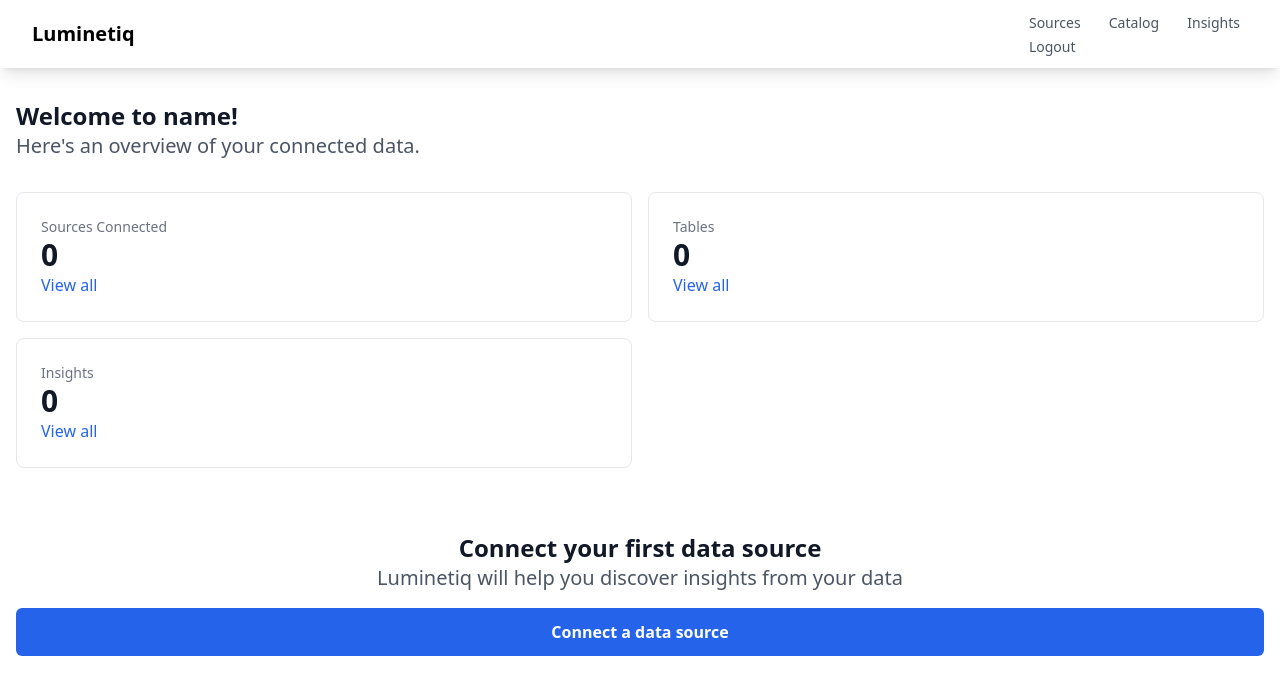
After one commit to brayden-s-haws/Flint, a Django app: page / in a window 1280 px wide. The commit adds this page. Shown: the top 695 px of the page. Run offline with Django 5.2, Linux system fonts and the light colour scheme; the visitor is signed in with stand-in values (Sample User, id 1); data comes from the database, SQL or seed files in the repository; some libraries are stand-ins or nearby versions.

Commit message:
Add architect-review, branch-review, and plan-feature skills; implement dashboard view and template; update developer documentation and UI cleanup tracker.

```diff
--- a/apps/core/urls.py
+++ b/apps/core/urls.py
@@ -4,5 +4,6 @@ from . import views
 app_name = 'core'
 
 urlpatterns = [
+    path('', views.DashboardView.as_view(), name='dashboard'),
 
 ]
--- a/apps/core/views.py
+++ b/apps/core/views.py
@@ -1,3 +1,19 @@
-from django.shortcuts import render
+from __future__ import annotations
 
-# Create your views here.
+from typing import Any
+
+from django.contrib.auth.mixins import LoginRequiredMixin
+from django.urls import reverse_lazy
+from django.views.generic import TemplateView
+
+class DashboardView(LoginRequiredMixin, TemplateView):
+    template_name = 'core/dashboard.html'
+    login_url = reverse_lazy('users:login')
+
+    def get_context_data(self, **kwargs: Any) -> dict[str, Any]:
+        context = super().get_context_data(**kwargs)
+        context['account'] = getattr(self.request, 'account', None)
+        context['source_count'] = 0
+        context['table_count'] = 0
+        context['insight_count'] = 0
+        return context
--- a/templates/components/_navbar.html
+++ b/templates/components/_navbar.html
@@ -7,9 +7,9 @@
         </div>
         <div>
             {% if request.user.is_authenticated %}
-                <a class="text-sm font-medium text-gray-600 hover:text-gray-900 mr-6" href="{% url 'sources:list' %}">Sources</a>
-                <a class="text-sm font-medium text-gray-600 hover:text-gray-900 mr-6" href="{% url 'catalog:list' %}">Catalog</a>
-                <a class="text-sm font-medium text-gray-600 hover:text-gray-900 mr-6" href="{% url 'insights:list' %}">Insights</a>
+                <a class="text-sm font-medium text-gray-600 hover:text-gray-900 mr-6" href="">Sources</a>
+                <a class="text-sm font-medium text-gray-600 hover:text-gray-900 mr-6" href="">Catalog</a>
+                <a class="text-sm font-medium text-gray-600 hover:text-gray-900 mr-6" href="">Insights</a>
                 <form action="{% url 'users:logout' %}" method="post">
                     {% csrf_token %}
                     <button class="bg-transparent border-none cursor-pointer text-sm font-medium text-gray-600 hover:text-gray-900" type="submit">Logout</button>
--- /dev/null
+++ b/templates/core/dashboard.html
@@ -0,0 +1,48 @@
+{% extends 'base.html' %}
+
+{% block title %}Dashboard | Luminetiq{% endblock %}
+
+{% block content %}
+<main class="max-w-7xl mx-auto px-4 py-8">
+    <div>
+        {% if account %}
+        <h1 class="text-2xl font-bold text-gray-900">Welcome to {{ account.name }}!</h1>
+        {% else %}
+        <h1 class="text-2xl font-bold text-gray-900">Welcome to Luminetiq!</h1>
+        {% endif %}
+        <h2 class="text-xl font-medium text-gray-600">Here's an overview of your connected data.</h2>
+    </div>
+    <div>
+        <div class="grid grid-cols-1 sm:grid-cols-2 gap-4 mt-8">
+            <div class="bg-white rounded-lg border border-gray-200 p-6">
+                <h3 class="text-sm text-gray-500">Sources Connected</h3>
+                <h1 class="text-3xl font-bold text-gray-900">{{ source_count }}</h1>
+                <a href="{% url 'sources:list' %}" class="text-blue-600 hover:underline">View all</a>
+            </div>
+            <div class="bg-white rounded-lg border border-gray-200 p-6">
+                <h3 class="text-sm text-gray-500">Tables</h3>
+                <h1 class="text-3xl font-bold text-gray-900">{{ table_count }}</h1>
+                <a href="{% url 'catalog:list' %}" class="text-blue-600 hover:underline">View all</a>
+            </div>
+            <div class="bg-white rounded-lg border border-gray-200 p-6">
+                <h3 class="text-sm text-gray-500">Insights</h3>
+                <h1 class="text-3xl font-bold text-gray-900">{{ insight_count }}</h1>
+                <a href="{% url 'insights:list' %}" class="text-blue-600 hover:underline">View all</a>
+            </div>
+        </div>
+    </div>
+    <div>
+        <div class="text-center mt-16">
+            {% if source_count == 0 %}
+            <h1 class="text-2xl font-semibold text-gray-900">Connect your first data source</h1>
+            <h3 class="text-xl font-medium text-gray-600">Luminetiq will help you discover insights from your data</h3>
+            <a href="{% url 'sources:list' %}" class="bg-blue-600 hover:bg-blue-700 text-white font-semibold py-3 px-6 rounded-md transition-colors block mt-4">Connect a data source</a>
+            {% endif %}
+            {% if source_count > 0 %}
+            <h3 class="text-xl font-medium text-gray-600">Your sources are connected.</h3>
+            {% endif %}
+        </div>
+    </div>
+
+</main>
+{% endblock content %}
```
Also changed, not shown: devdocs/appdocs/core.md (+3 -3 lines), devdocs/appdocs/sources.md (+1 -1 lines), devdocs/getting_started.md (+1 -1 lines), devdocs/ui/cleanup.md (+7 -1 lines), .claude/skills/architect-review/SKILL.md (added), .claude/skills/branch-review/SKILL.md (added), .claude/skills/code-review/SKILL.md, .claude/skills/plan-feature/SKILL.md (added).
